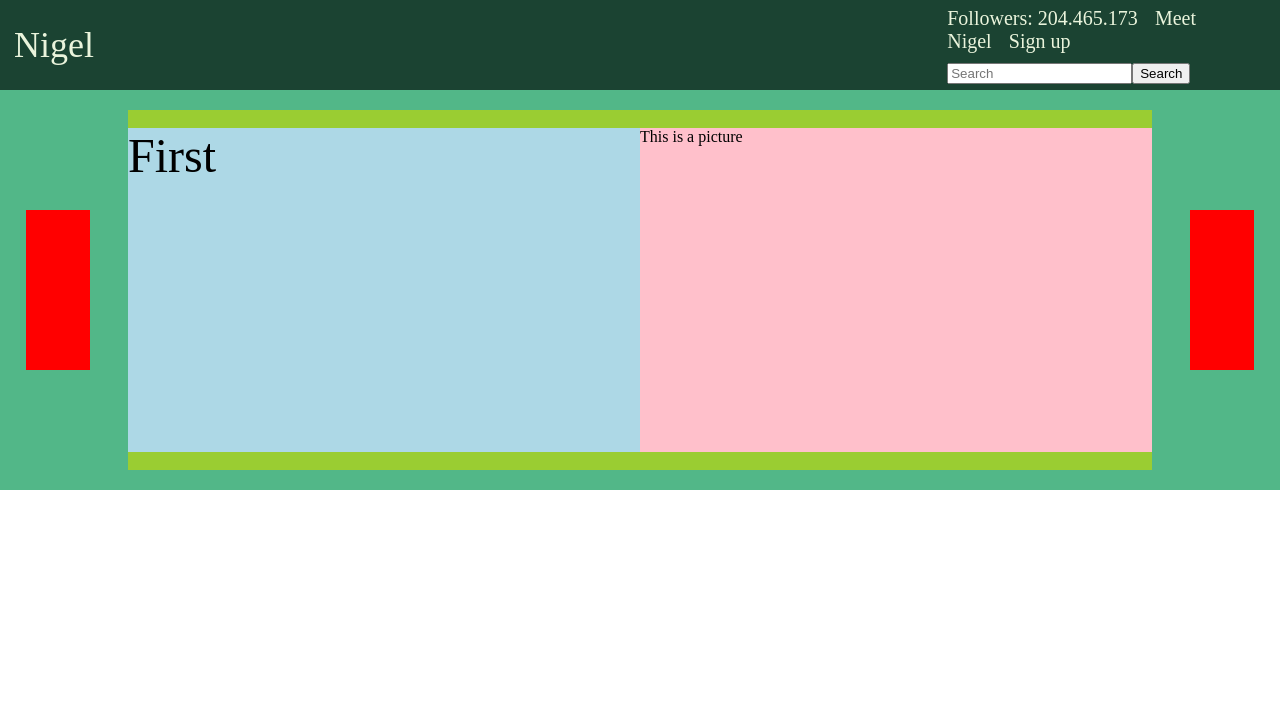
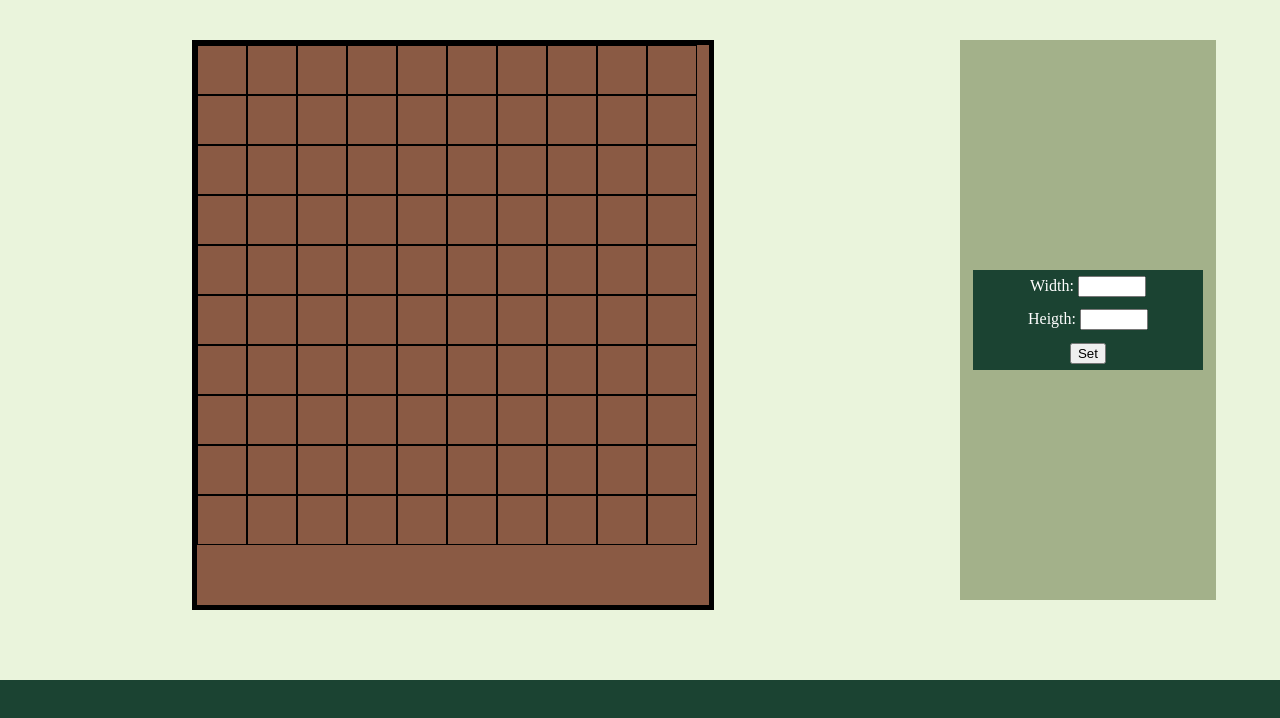
Before and after one commit to eni-kliszki/Nigel-Frontend-TypeScript, a React (Create React App) app: page /garden in a window 1280 px wide. Shown: the top 718 px of the page. Built offline with nearby package versions, Linux system fonts and the light colour scheme.

Commit message:
add route to /garden endpoint

```diff
--- a/src/App.tsx
+++ b/src/App.tsx
@@ -1,18 +1,27 @@
 // styles
-import { AppContainer } from "./App.styles"
+import { AppContainer } from "./App.styles";
 // components
-import { Navbar } from './components/Navbar';
-import { MainPage } from './components/MainPage';
+import { Navbar } from "./components/Navbar";
+import { MainPage } from "./components/MainPage";
 
-import './i18n';
+import "./i18n";
+import { BrowserRouter as Router, Route } from "react-router-dom";
+import GardenPlanner from './components/gardenPlanner/GardenPlanner';
 
 const App = () => {
   return (
     <AppContainer className="App">
-      <Navbar />
-      <MainPage />
-  </AppContainer>
+      <Router>
+        <Route exact path="/">
+          <Navbar />
+          <MainPage />
+        </Route>
+        <Route exact path="/garden">
+          <GardenPlanner />
+        </Route>
+      </Router>
+    </AppContainer>
   );
-}
+};
 
 export default App;
```
